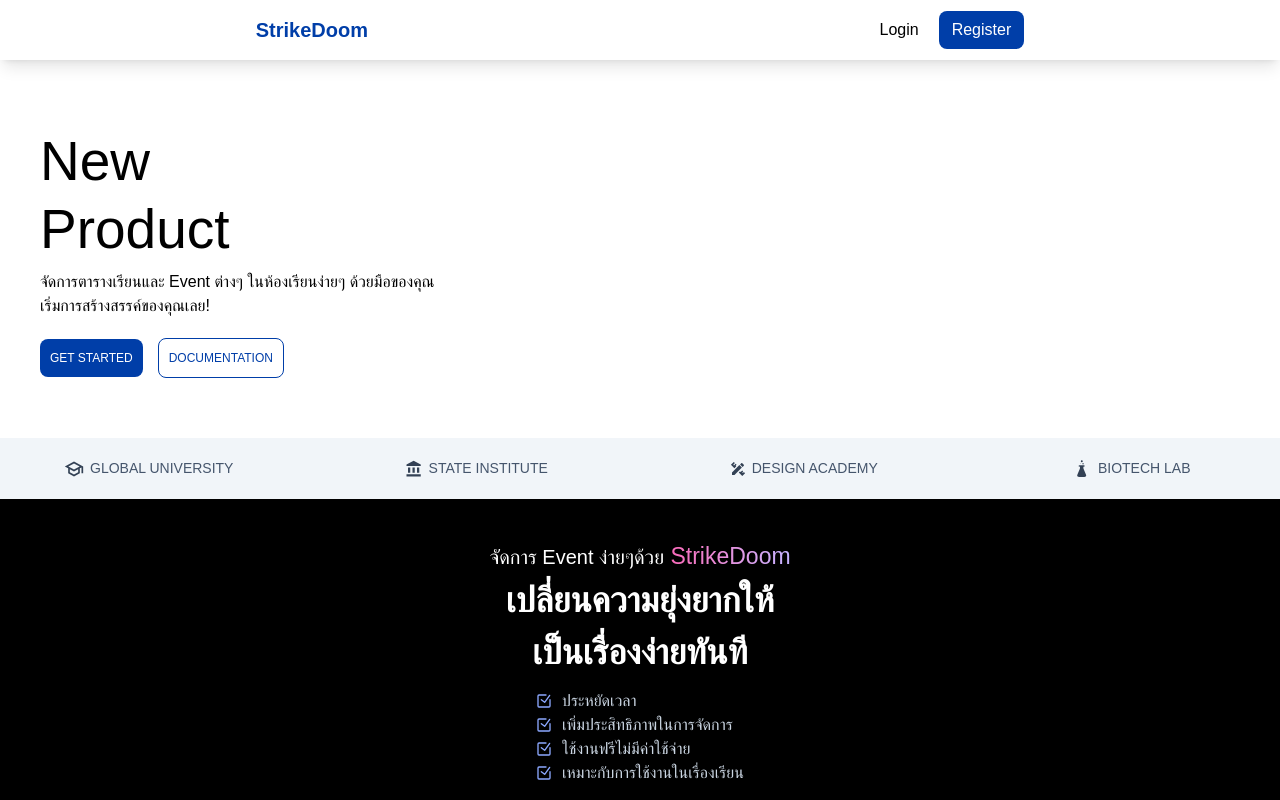
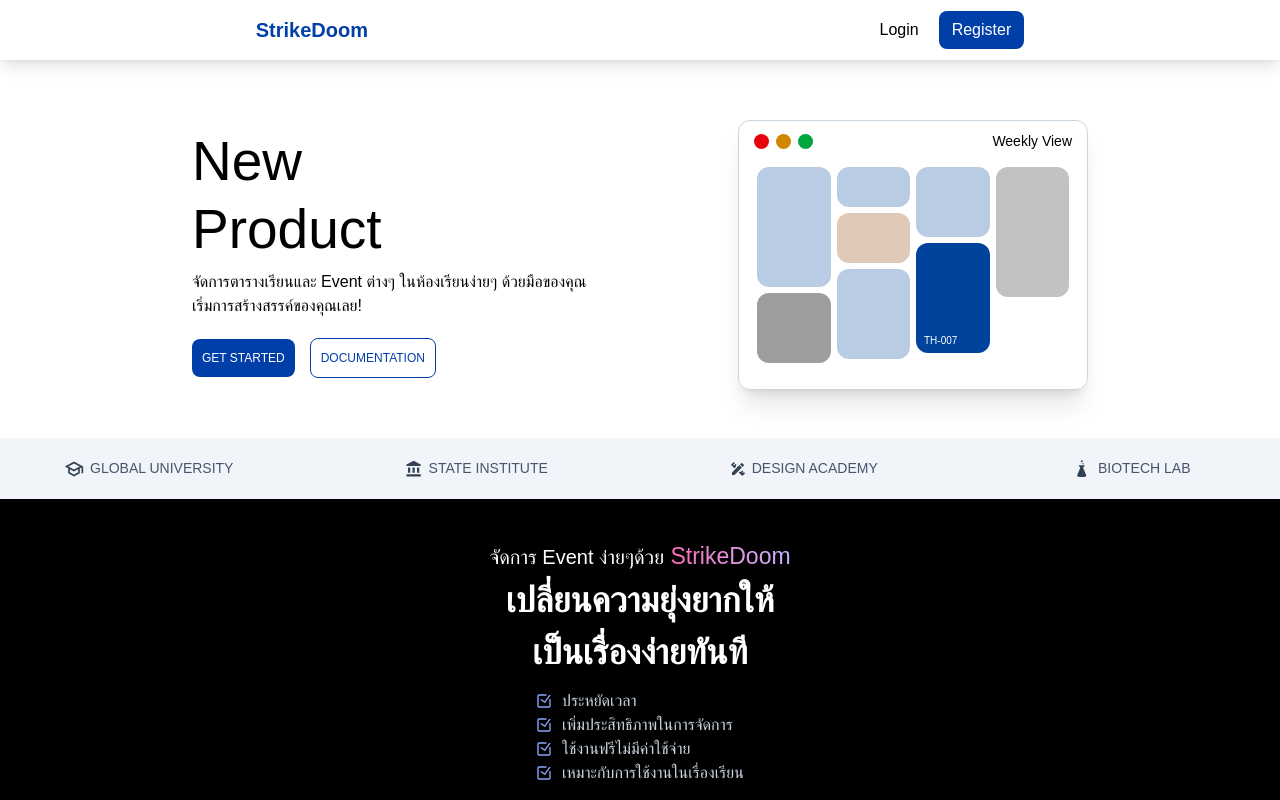
Before and after one commit to MyTxweProgrammit/StrikeDoom, a React (Vite) app: page / in a window 1280 px wide. Shown: the top 800 px of the page. Built offline with nearby package versions, Linux system fonts and the light colour scheme; a web font is replaced by a local one.

Commit message:
Components

```diff
--- a/src/App.jsx
+++ b/src/App.jsx
@@ -16,7 +16,7 @@
             <div className="cursor-pointer text-white bg-[#003EA8] px-[13px] py-[7px] rounded-lg">Register</div>
           </div>
         </header>
-        <div className="pl-[40px]">
+        <div className="pl-[15%] relative max-[1250px]:overflow-hidden">
           <div className="mt-[60px] w-fit gap-[20px]">
             <motion.p
               initial={{ opacity: 0, translateY: "-15px" }}
@@ -25,7 +25,7 @@
                 translateY: "0px",
                 transition: { duration: 0.7 },
               }}
-              className="text-[55px]">New</motion.p>
+              className="text-[55px] z-99">New</motion.p>
             <motion.p
               initial={{ opacity: 0, translateY: "-15px" }}
               animate={{
@@ -33,7 +33,7 @@
                 translateY: "0px",
                 transition: { duration: 0.7 },
               }}
-              className="text-[55px] mt-[-15px]">Product</motion.p>
+              className="text-[55px] mt-[-15px] z-99">Product</motion.p>
           </div>
           <motion.p
             initial={{ opacity: 0, translateY: "-15px" }}
@@ -41,7 +41,7 @@
               opacity: 1,
               translateY: "0px",
               transition: { duration: 0.7 },
-            }} className="w-[65%]">จัดการตารางเรียนและ Event ต่างๆ ในห้องเรียนง่ายๆ ด้วยมือของคุณ</motion.p>
+            }} className="w-[65%] z-99">จัดการตารางเรียนและ Event ต่างๆ ในห้องเรียนง่ายๆ ด้วยมือของคุณ</motion.p>
           <motion.p
             initial={{ opacity: 0, translateY: "-15px" }}
             animate={{
@@ -50,11 +50,41 @@
               transition: { duration: 0.7 },
             }}>เริ่มการสร้างสรรค์ของคุณเลย!</motion.p>
           <div className="w-fit center mt-[20px] mb-[60px] gap-[15px]">
-            <div className="cursor-pointer bg-[#003EA8] text-white p-[10px] text-[12px] rounded-lg duration-[0.3s] hover:bg-white hover:text-[#003EA8] hover:border hover:border-solid hover:border-[#003EA8] active:bg-white active:text-[#003EA8] active:border active:border-solid active:border-[#003EA8]">
+            <div className="z-99 cursor-pointer bg-[#003EA8] text-white p-[10px] text-[12px] rounded-lg duration-[0.3s] hover:bg-white hover:text-[#003EA8] hover:border hover:border-solid hover:border-[#003EA8] active:bg-white active:text-[#003EA8] active:border active:border-solid active:border-[#003EA8]">
               GET STARTED
             </div>
-            <div className="cursor-pointer bg-white text-[#003EA8] border border-solid border-[#003EA8] p-[10px] text-[12px] rounded-lg duration-[0.3s] hover:bg-[#003EA8] hover:text-white active:bg-[#003EA8] active:text-white">
+            <div className="z-99 cursor-pointer bg-white text-[#003EA8] border border-solid border-[#003EA8] p-[10px] text-[12px] rounded-lg duration-[0.3s] hover:bg-[#003EA8] hover:text-white active:bg-[#003EA8] active:text-white">
               DOCUMENTATION
+            </div>
+          </div>
+          <div className="absolute z-10 max-[1250px]:rotate-z-10 max-[1250px]:rotate-x-45 max-[1250px]:scale-[1.7] max-[1250px]:opacity-[0.5] max-[1250px]:top-[170px] max-[960px]:scale-[1.5] max-[960px]:right-[0%] max-[800px]:scale-[1.4] max-[778px]:scale-[1.2] max-[680px]:scale-[1] max-[680px]:top-[60px] max-[590px]:top-[240px] border border-solid border-slate-300 rounded-xl shadow-xl w-[350px] h-[270px] right-[15%] top-0 px-[15px]">
+            <div className="flex items-center justify-between mt-[10px]">
+              <div className="center gap-[7px]">
+                <section className="w-[15px] h-[15px] rounded-full bg-red-600"></section>
+                <section className="w-[15px] h-[15px] rounded-full bg-yellow-600"></section>
+                <section className="w-[15px] h-[15px] rounded-full bg-green-600"></section>
+              </div>
+              <p className="text-black text-[14px]">Weekly View</p>
+            </div>
+            <div className="grid grid-cols-4 mt-[15px]">
+              <section className="px-[3px]">
+                <div className="w-full h-[120px] bg-[#bacce3] rounded-xl"></div>
+                <div className="w-full h-[70px] bg-[#9e9e9e] rounded-xl mt-[6px]"></div>
+              </section>
+              <section className="px-[3px]">
+                <div className="w-full h-[40px] bg-[#bacce3] rounded-xl"></div>
+                <div className="w-full h-[50px] bg-[#e0c9b6] rounded-xl mt-[6px]"></div>
+                <div className="w-full h-[90px] bg-[#bacce3] rounded-xl mt-[6px]"></div>
+              </section>
+              <section className="px-[3px]">
+                <div className="w-full h-[70px] bg-[#bacce3] rounded-xl"></div>
+                <div className="w-full h-[110px] bg-[#00439c] rounded-xl mt-[6px] relative">
+                  <p className="absolute text-white text-[10px] bottom-[5px] left-[8px]">TH-007</p>
+                </div>
+              </section>
+              <section className="px-[3px]">
+                <div className="w-full h-[130px] bg-[#c2c2c2] rounded-xl"></div>
+              </section>
             </div>
           </div>
         </div>
```
